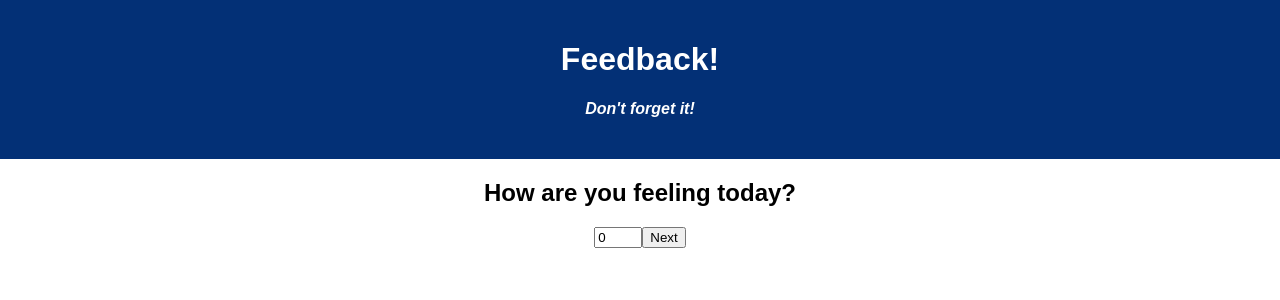
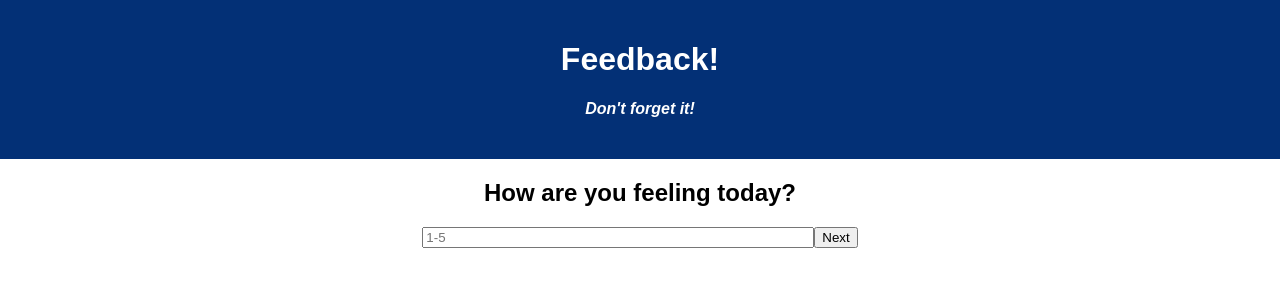
Before and after one commit to dustymeyers/redux-feedback-loop, a React (Create React App) app: page / in a window 1280 px wide. Shown: the top 300 px of the page. Built offline with nearby package versions, Linux system fonts and the light colour scheme.

Commit message:
added style sheet, styled input

```diff
--- a/src/components/App/App.css
+++ b/src/components/App/App.css
@@ -21,3 +21,7 @@
 h4 {
   font-style: italic;
 }
+
+input {
+  width: 30%;
+}
--- a/src/components/FeelingRating/FeelingRating.jsx
+++ b/src/components/FeelingRating/FeelingRating.jsx
@@ -5,7 +5,7 @@ function FeelingRating(){
   const dispatch = useDispatch();
 
   // local state for input
-  const [feeling, setFeeling] = useState(0);
+  const [feeling, setFeeling] = useState('');
 
 
   const handleSubmit = (event) => {
```
Also changed, not shown: src/components/FeelingRating/FeelingRating.css (added).
